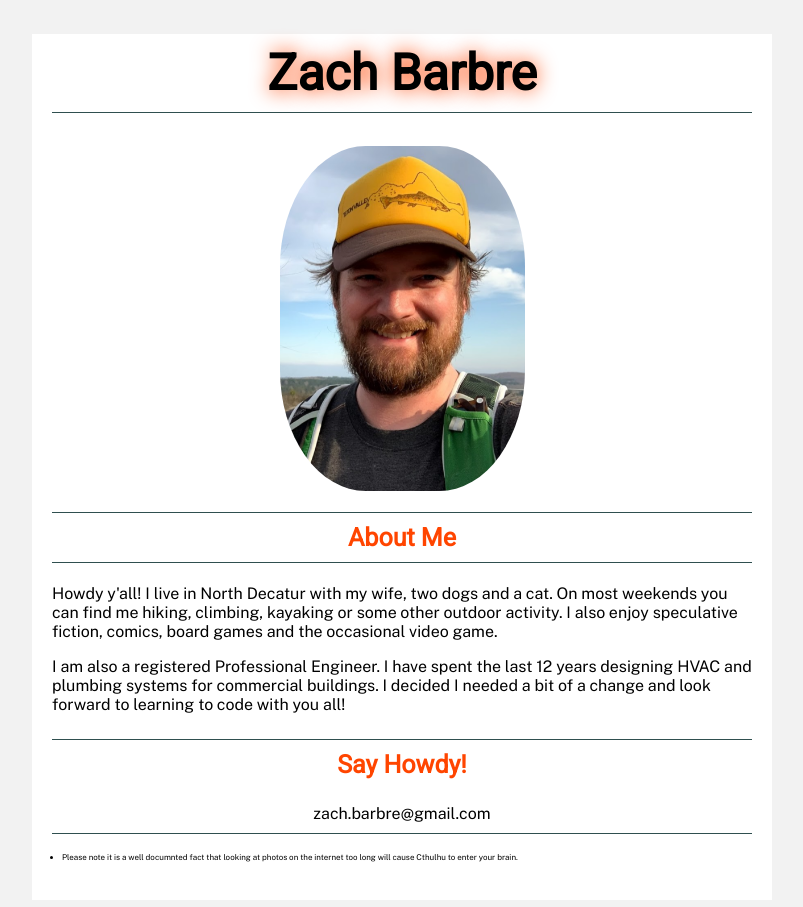
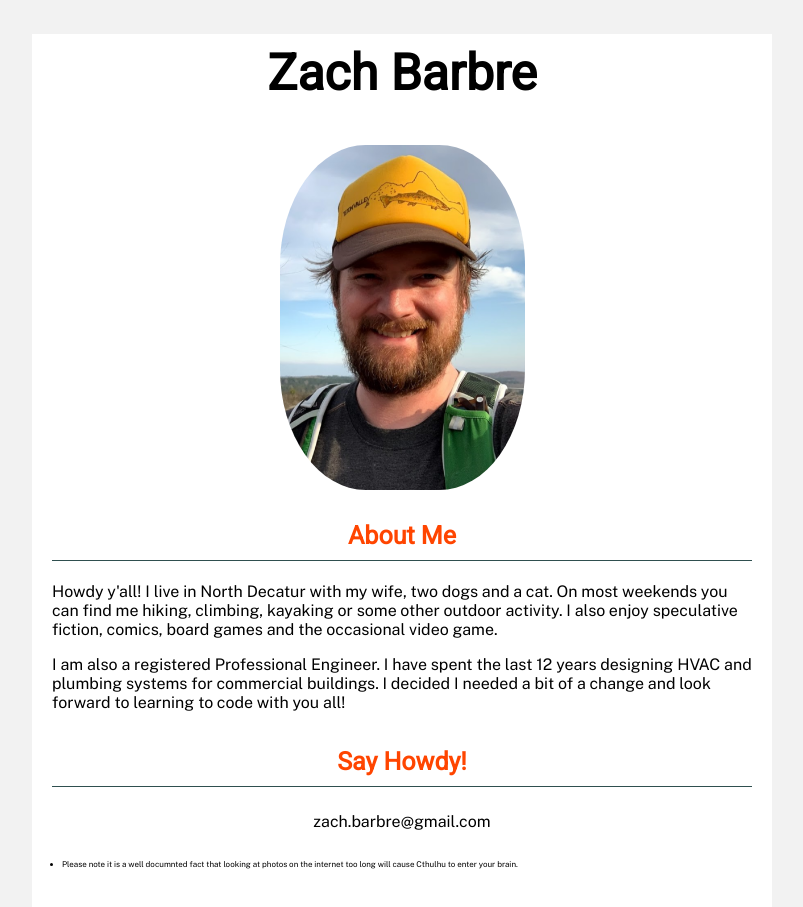
Before and after one commit to ZachBarbre/dc-about-me, a plain HTML site: page index.html in a window 1280 px wide. Shown: the whole page, without its empty margins (238-1041 px from the left). Drawn offline with nearby package versions, Linux system fonts and the light colour scheme.

Commit message:
update style after design review

```diff
--- a/styles/styles.css
+++ b/styles/styles.css
@@ -19,8 +19,6 @@ h1 {
     font-size: 50px;
     text-align: center;
     padding: 10px 0px 10px 0px;
-    border-bottom: 1px solid darkslategray;
-    text-shadow: 0px 0px 20px orangered;
     color: black;
     }
 
@@ -36,7 +34,6 @@ h2 {
     font-size: 25px;
     padding: 10px 0px 10px 0px;
     border-bottom: 1px solid darkslategray;
-    border-top: 1px solid darkslategray;
     color: orangered;
     text-align: center;
 }
@@ -47,17 +44,16 @@ p {
 
 h3 {
     font-size: 25px;
-    padding: 10px 0px 0px 0px;
-    border-top: 1px solid darkslategray;
+    padding: 10px 0px 10px 0px;
     color: orangered;
     text-align: center;
+    border-bottom: 1px solid darkslategray;
 }
 
 
 
 div {
     padding: 0px 0px 10px 0px;
-    border-bottom: 1px solid darkslategray;
     color: black;
     text-align: center;
 }
```
